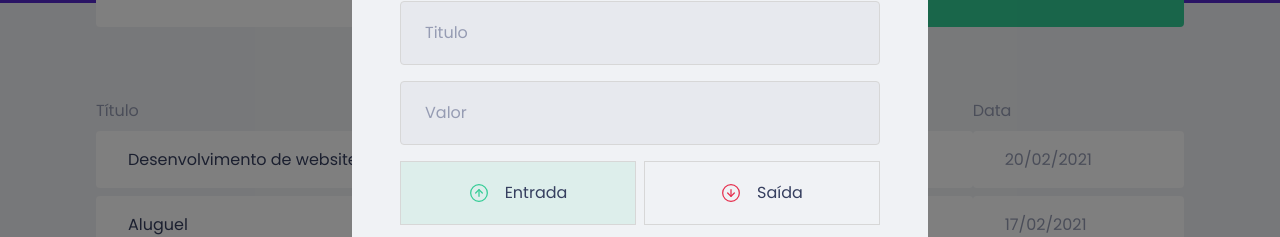
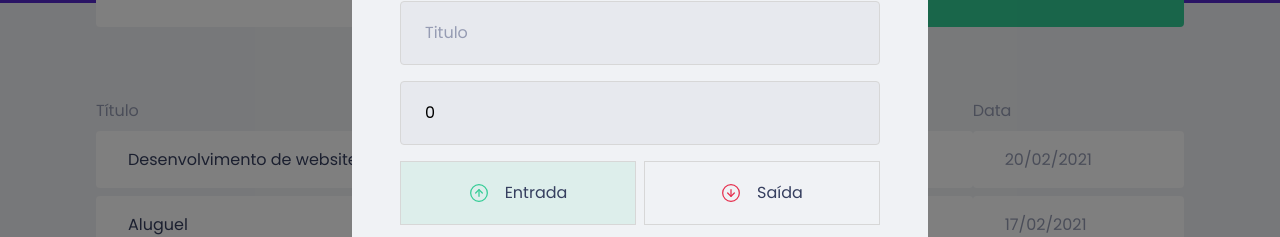
Before and after one commit to Nickithine/dtmoney, a React (Create React App) app: page / in a window 1280 px wide. Both pictures are taken after a click on the button "Nova transação". Shown: the part 237-474 px from the top of the page. Built offline with nearby package versions, Linux system fonts and the light colour scheme; no server answers; what miragejs would draw is missing.

Commit message:
feat: Adicionando estados simples para o formulário
Utilizando o hook useState para gerenciar o submit do formulario

```diff
--- a/src/components/NewTransactionModal/index.tsx
+++ b/src/components/NewTransactionModal/index.tsx
@@ -1,4 +1,4 @@
-import { useState } from 'react';
+import { FormEvent, useState } from 'react';
 import Modal from 'react-modal';
 import closeImg from '../../assets/close.svg'
 import incomeImg from '../../assets/income.svg'
@@ -13,7 +13,16 @@
 
 export function NewTransactionModal({ isOpen, onRequestClose}: NewTransactionModalProps) {
 
+  const [title, setTitle] = useState('');
+  const [value, setValue] = useState(0);
+  const [category, setCategory] = useState('');
   const [type, setType] = useState('deposit');
+
+  function handleCreateNewTransaction(event: FormEvent) {
+    event.preventDefault();
+
+    console.log({title, category, type, value})
+  }
 
   return (
     <Modal
@@ -26,15 +35,19 @@
         <img src={closeImg} alt='close' />
       </button>
 
-      <Container>
+      <Container onSubmit={ handleCreateNewTransaction }>
         <h2>Cadastrar transação</h2>
         <input
           placeholder='Titulo'
+          value={title}
+          onChange={event => setTitle(event.target.value)}
         />
 
         <input
           type='number'
           placeholder='Valor'
+          value={value}
+          onChange={event => setValue(Number(event.target.value))}
         />
 
         <TransactionTypeContainer>
@@ -62,6 +75,8 @@
 
         <input
           placeholder='Categoria'
+          value={category}
+          onChange={event => setCategory(event.target.value)}
         />
 
         <button type="submit">
```
